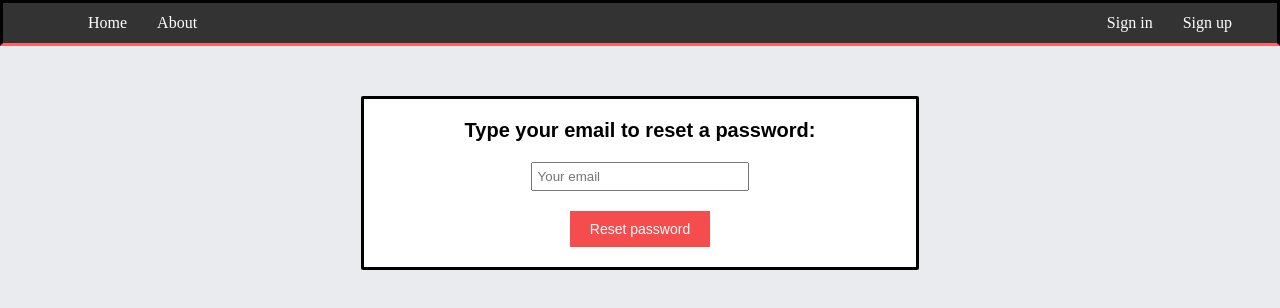
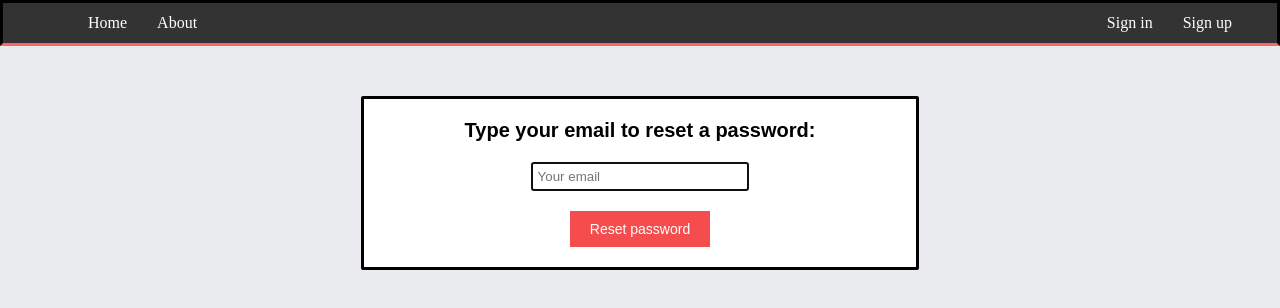
Before and after one commit to Ivan-Verushkin/frontend-complexttodoapp, a React (Create React App) app: page /forgot-password in a window 1280 px wide. Shown: the top 308 px of the page. Built offline with nearby package versions, Linux system fonts and the light colour scheme.

Commit message:
Added focus to the inputs

```diff
--- a/src/ForgotPassword.js
+++ b/src/ForgotPassword.js
@@ -1,12 +1,18 @@
-import React, { useState } from "react";
+import React, { useEffect, useState } from "react";
+import { useRef } from "react";
 import axios from "axios";
 
 function ForgotPassword () {
     const [email, setEmail] = useState('');
     const [errors, setErrors] = useState({});
     const [isValid, setIsValid] = useState (true);
+    const inputRef = useRef(null);
     const [forgotPasswordSuccess, setForgotPasswordSuccess] = useState(false);
     const url = process.env.REACT_APP_API_URL;
+
+    useEffect(() => {
+        inputRef.current.focus();
+    }, []);
 
     function verifyInputs() {
         const validateErrors = {};
@@ -50,6 +56,7 @@ function ForgotPassword () {
                         placeholder="Your email"
                         value={email}
                         onChange={(e) => setEmail(e.target.value)}
+                        ref={inputRef}
                         className="forgotPasswordInput"
                     />
                     {errors.emailEmpty && <p className="danger-notification">{errors.emailEmpty}</p>}
--- a/src/ResetPassword.js
+++ b/src/ResetPassword.js
@@ -1,4 +1,4 @@
-import React, { useState } from "react";
+import React, { useEffect, useRef, useState } from "react";
 import { useLocation, useNavigate } from "react-router-dom";
 import axios from "axios";
 
@@ -8,13 +8,16 @@ function ResetPassword (){
     const [errorMessage, setErrorMessage] = useState(null);
     const [successMessage, setSuccessMessage] = useState(null);
     const url = process.env.REACT_APP_API_URL;
-    const navigate = useNavigate();
     const location = useLocation();
+    const inputRef = useRef(null);
 
     const queryParams = new URLSearchParams(location.search);
     const token = queryParams.get('token');
     const email = queryParams.get('email');
 
+    useEffect(() => {
+        inputRef.current.focus();
+    }, []);
 
     const handleSubmit = async(e) => {
         e.preventDefault();
@@ -55,6 +58,7 @@ function ResetPassword (){
                             onChange={(e) => setNewPassword(e.target.value)}
                             placeholder="Password"
                             required
+                            ref={inputRef}
                             className="forgotPasswordInput"
                         />
                         <label>Confirm password:</label>
```
